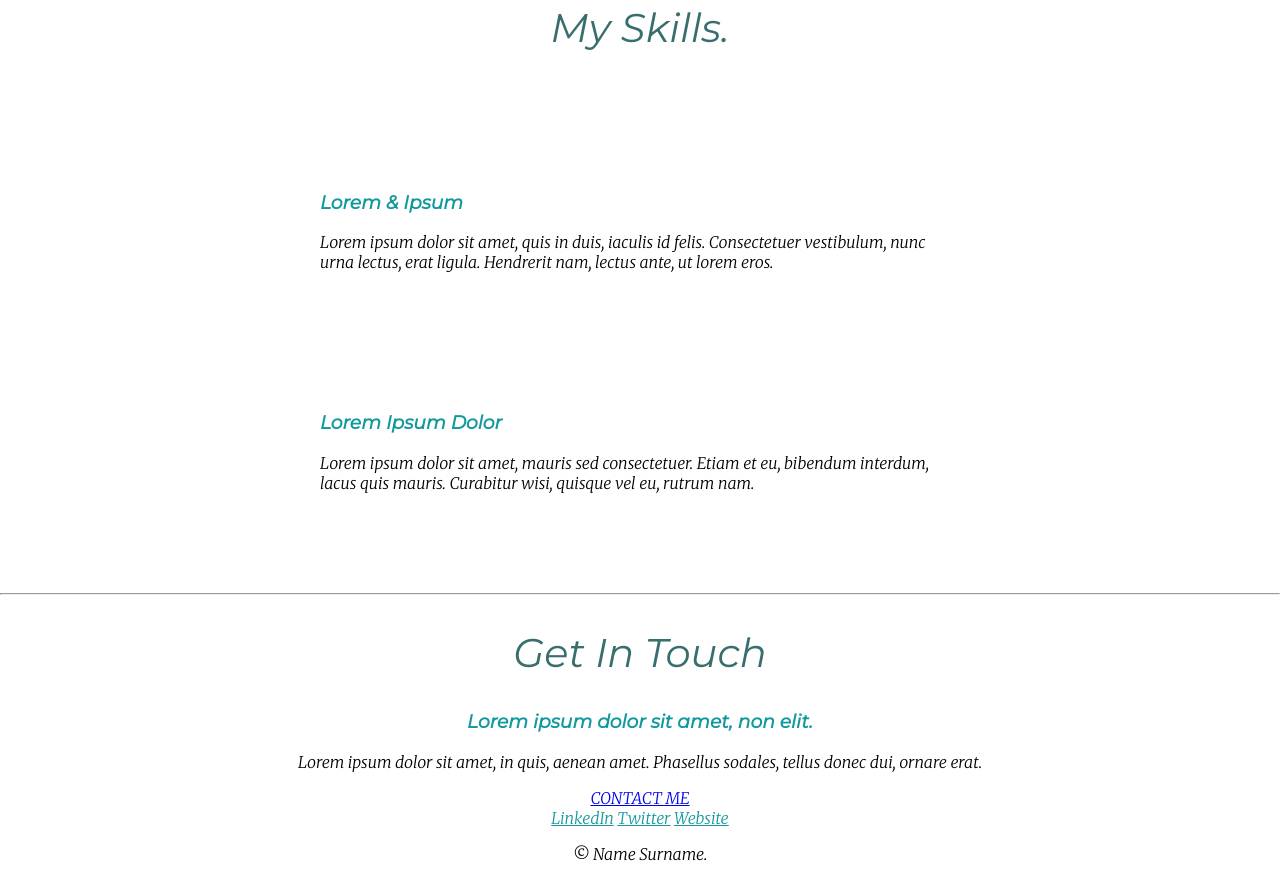
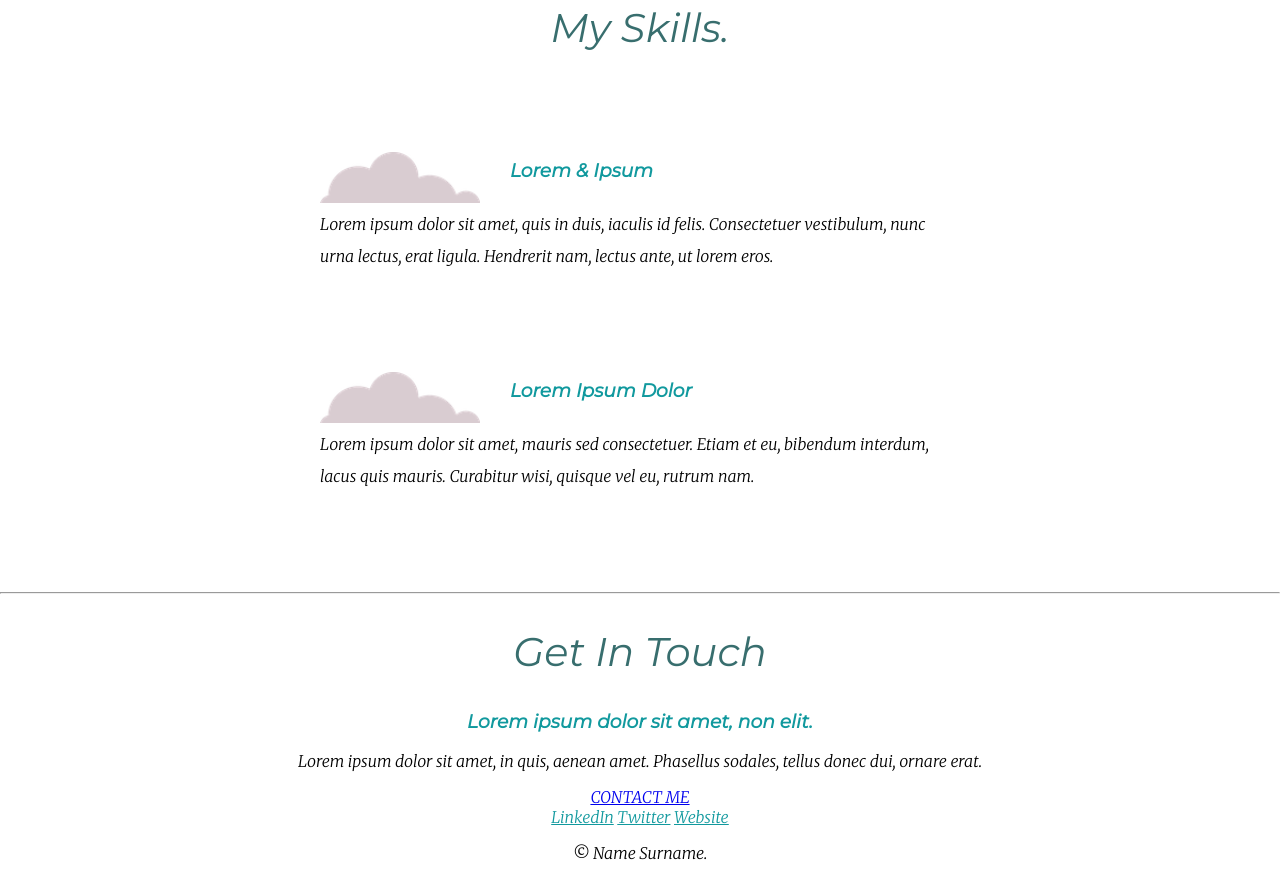
Before and after one commit to KarthikShetty11/CSS-My-site, a plain HTML site: page index.html in a window 1280 px wide. Shown: the part 1342-2222 px from the top of the page. Drawn offline with Linux system fonts and the light colour scheme.

Commit message:
css float

```diff
--- a/css/style.css
+++ b/css/style.css
@@ -100,4 +100,12 @@ h3{
     width: 50%;
     margin: 100px auto 100px auto;
     text-align: left;
+    line-height: 2;
+
 }
+
+.skill-img{
+    width: 25%;
+    float: left;
+    margin-right: 30px;
+}
--- a/index.html
+++ b/index.html
@@ -25,21 +25,25 @@
           <h2>Hello.</h2>
           <p>Lorem ipsum dolor sit amet, vitae volutpat, dui conubia, dolor urna. Non auctor, montes nulla distinctio.</p>
         </div>
+
         <hr>
+
         <div class="skills">
           <h2>My Skills.</h2>
           <div class="skill-row">
-            <img class="" src="images/" alt="">
+            <img class="skill-img" src="images/cloud.png" alt="">
             <h3>Lorem & Ipsum</h3>
             <p>Lorem ipsum dolor sit amet, quis in duis, iaculis id felis. Consectetuer vestibulum, nunc urna lectus, erat ligula. Hendrerit nam, lectus ante, ut lorem eros.</p>
           </div>
           <div class="skill-row">
-            <img class="" src="" alt="">
+            <img class="skill-img" src="images/cloud.png" alt="">
             <h3>Lorem Ipsum Dolor</h3>
             <p>Lorem ipsum dolor sit amet, mauris sed consectetuer. Etiam et eu, bibendum interdum, lacus quis mauris. Curabitur wisi, quisque vel eu, rutrum nam.</p>
           </div>
         </div>
+
         <hr>
+
         <div class="contact-me">
           <h2>Get In Touch</h2>
           <h3>Lorem ipsum dolor sit amet, non elit.</h3>
```
Also changed, not shown: images/pexels-scott-webb-305821.jpg (deleted).
